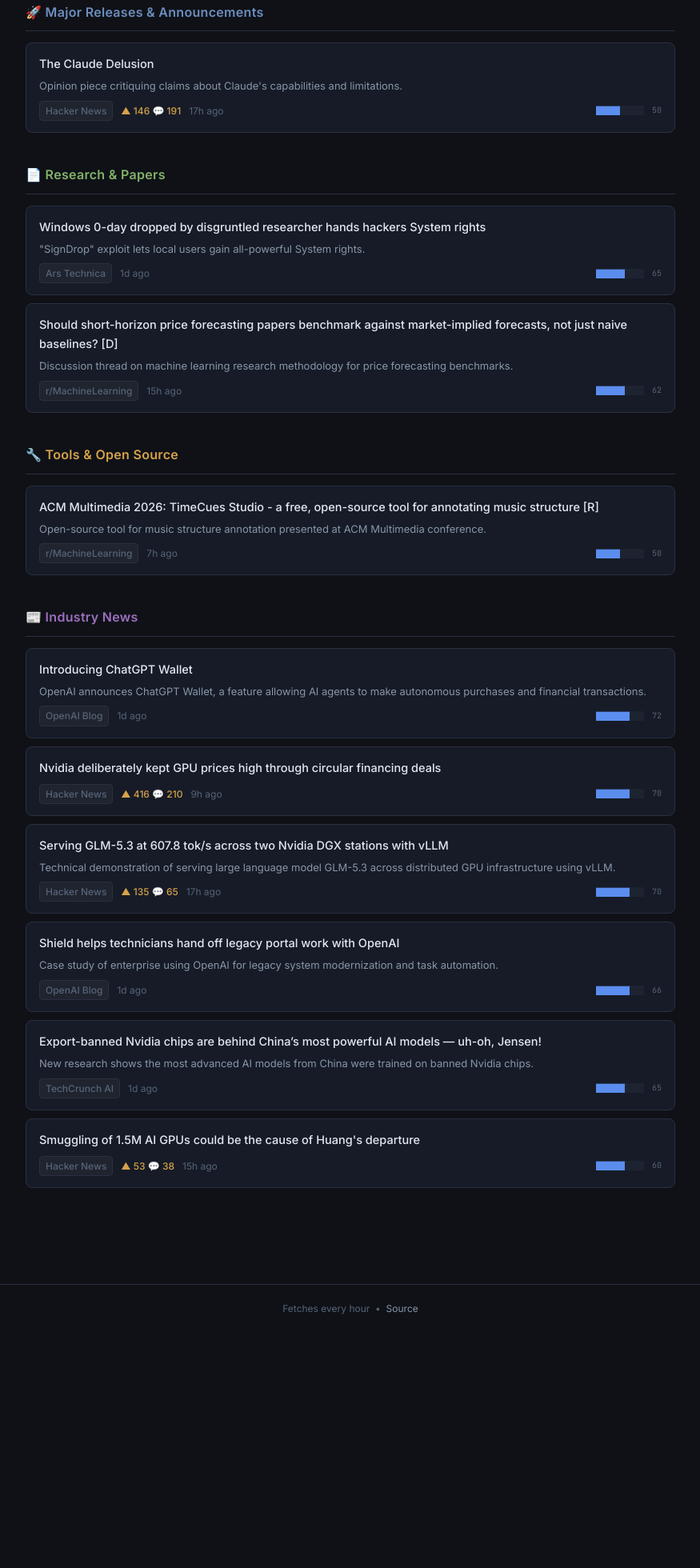
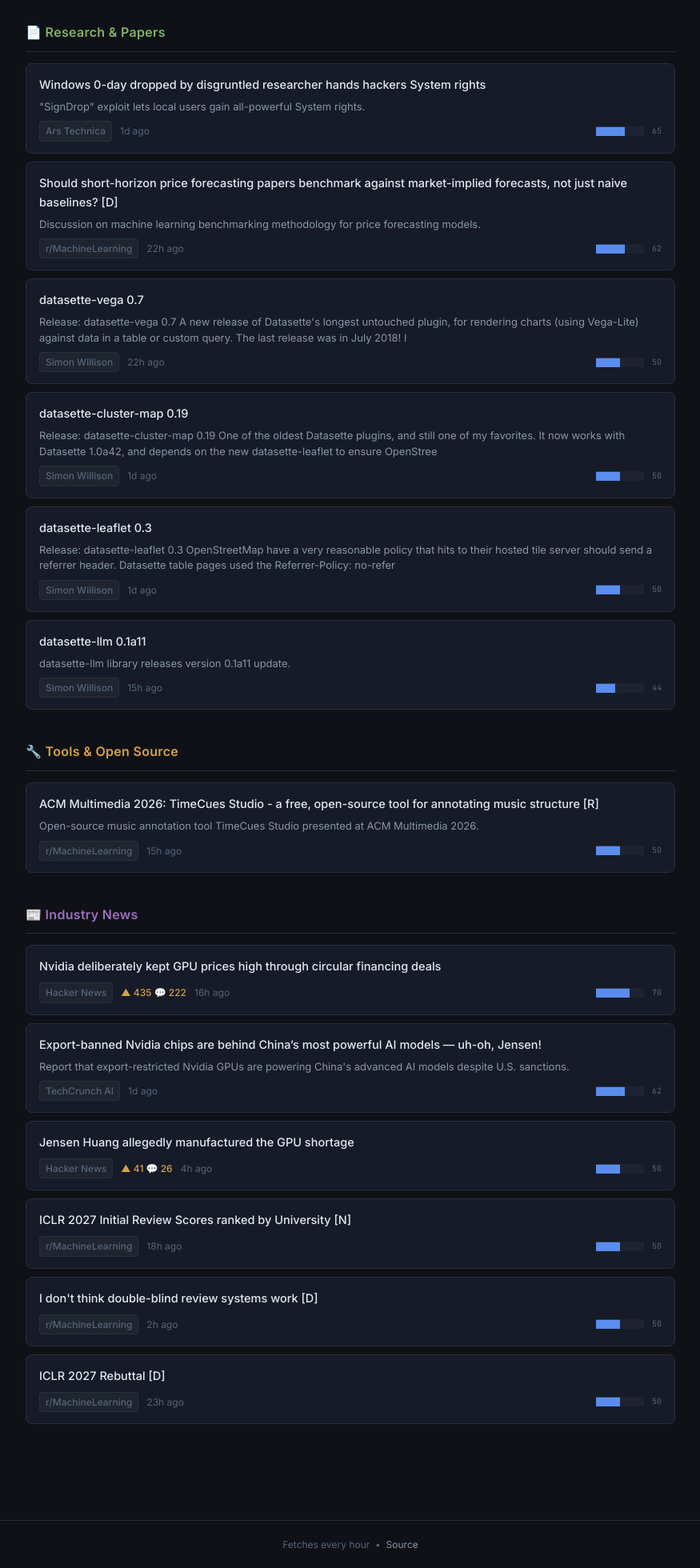
Before and after one commit to kevin-cantwell/ai-digest, a plain HTML site: page index.html in a window 1280 px wide. Shown: the part 625-2585 px from the top of the page at 80% size, without its empty margins (202-1077 px from the left). Before the commit the page ends 2290 px from the top, so only its background shows below. Drawn offline with Linux system fonts and the light colour scheme.

Commit message:
digest: 2026-11-15 15:18 UTC

```diff
--- a/index.html
+++ b/index.html
@@ -246,7 +246,7 @@
   <div class="header-inner">
     <div class="logo">AI Digest<span class="logo-dot">.</span></div>
     <div class="header-meta">
-      <span class="header-date" id="header-date" data-utc="2026-11-15T07:31:40Z">Sunday, November 15, 2026 — 07:31 UTC</span>
+      <span class="header-date" id="header-date" data-utc="2026-11-15T15:18:32Z">Sunday, November 15, 2026 — 15:18 UTC</span>
       <script>
         (function() {
           var el = document.getElementById('header-date');
@@ -259,7 +259,7 @@
       <span class="header-updated" id="header-updated">Updated just now</span>
       <script>
         (function() {
-          var builtAt = new Date("2026-11-15T07:31:40Z");
+          var builtAt = new Date("2026-11-15T15:18:32Z");
           function updateAge() {
             var mins = Math.floor((Date.now() - builtAt.getTime()) / 60000);
             var el = document.getElementById('header-updated');
@@ -275,14 +275,16 @@
           setInterval(updateAge, 60000);
         })();
       </script>
-      <span class="header-count">12 stories</span>
+      <span class="header-count">15 stories</span>
     </div>
   </div>
 </header>
 
 <main>
   <div class="tldr-box">
-    <p class="tldr-text">OpenAI introduced ChatGPT Wallet, a feature enabling AI agents to autonomously complete shopping transactions, while LangChain&#x27;s AI agent startup reached a $3 billion valuation. Reports indicate that export-banned Nvidia GPUs have been smuggled into China in large quantities to power domestic AI models, raising compliance concerns for the company.</p>
+    <p class="tldr-text"># Summary of Key AI Developments
+
+ChatGPT introduced a new Wallet feature enabling AI agents to autonomously complete shopping transactions, while LangChain, a platform for building AI agent applications, reached a $3 billion valuation. Export-controlled Nvidia GPUs are reportedly powering China&#x27;s most advanced AI models despite U.S. restrictions, raising questions about the effectiveness of semiconductor export bans.</p>
   </div>
 
 
@@ -293,7 +295,7 @@
         <div class="card-header">
           <a class="card-title" href="https://techcrunch.com/2026/11/13/chatgpts-new-wallet-lets-ai-agents-shop-and-check-out-for-you/" target="_blank" rel="noopener noreferrer">ChatGPT’s new Wallet lets AI agents shop and check out for you</a>
         </div>
-        <p class="item-summary">OpenAI releases ChatGPT Wallet feature enabling AI agents to autonomously shop and complete transactions.</p>
+        <p class="item-summary">OpenAI introduces Wallet feature enabling AI agents to autonomously shop and process transactions.</p>
         <div class="card-meta">
           <a class="source" href="https://techcrunch.com/2026/11/13/chatgpts-new-wallet-lets-ai-agents-shop-and-check-out-for-you/" target="_blank" rel="noopener noreferrer">TechCrunch AI</a>
 
@@ -305,29 +307,12 @@
         <div class="card-header">
           <a class="card-title" href="https://techcrunch.com/2026/11/13/ai-agent-startup-langchain-hits-3b-valuation/" target="_blank" rel="noopener noreferrer">AI agent startup LangChain hits $3B valuation</a>
         </div>
-        <p class="item-summary">LangChain, an AI agent framework startup, reaches $3 billion valuation in funding round.</p>
+        <p class="item-summary">LangChain, an AI agent infrastructure startup, reaches $3B valuation milestone.</p>
         <div class="card-meta">
           <a class="source" href="https://techcrunch.com/2026/11/13/ai-agent-startup-langchain-hits-3b-valuation/" target="_blank" rel="noopener noreferrer">TechCrunch AI</a>
 
           <span class="age">1d ago</span>
           <span class="score-bar" title="Quality score: 76/100"><span class="bar-filled">████████</span><span class="bar-empty">░░</span> <span class="score-num">76</span></span>
-        </div>
-      </div>
-      </div>
-    </section>
-    <section class="digest-section">
-      <h2 class="section-title" style="color: #6c8ebf;">🚀 Major Releases &amp; Announcements</h2>
-      <div class="cards">
-      <div class="card">
-        <div class="card-header">
-          <a class="card-title" href="https://www.netmeister.org/blog/claude-delusion.html" target="_blank" rel="noopener noreferrer">The Claude Delusion</a>
-        </div>
-        <p class="item-summary">Opinion piece critiquing claims about Claude&#x27;s capabilities and limitations.</p>
-        <div class="card-meta">
-          <a class="source" href="https://news.ycombinator.com/item?id=50496921" target="_blank" rel="noopener noreferrer">Hacker News</a>
-          <span class="upvotes">▲ 146  💬 191</span>
-          <span class="age">17h ago</span>
-          <span class="score-bar" title="Quality score: 50/100"><span class="bar-filled">█████</span><span class="bar-empty">░░░░░</span> <span class="score-num">50</span></span>
         </div>
       </div>
       </div>
@@ -351,12 +336,60 @@
         <div class="card-header">
           <a class="card-title" href="https://www.reddit.com/r/MachineLearning/comments/1xw6fk9/should_shorthorizon_price_forecasting_papers/" target="_blank" rel="noopener noreferrer">Should short-horizon price forecasting papers benchmark against market-implied forecasts, not just naive baselines? [D]</a>
         </div>
-        <p class="item-summary">Discussion thread on machine learning research methodology for price forecasting benchmarks.</p>
+        <p class="item-summary">Discussion on machine learning benchmarking methodology for price forecasting models.</p>
         <div class="card-meta">
           <a class="source" href="https://www.reddit.com/r/MachineLearning/comments/1xw6fk9/should_shorthorizon_price_forecasting_papers/" target="_blank" rel="noopener noreferrer">r/MachineLearning</a>
 
+          <span class="age">22h ago</span>
+          <span class="score-bar" title="Quality score: 62/100"><span class="bar-filled">██████</span><span class="bar-empty">░░░░</span> <span class="score-num">62</span></span>
+        </div>
+      </div>
+      <div class="card">
+        <div class="card-header">
+          <a class="card-title" href="https://simonwillison.net/2026/Nov/14/datasette-vega/" target="_blank" rel="noopener noreferrer">datasette-vega 0.7</a>
+        </div>
+        <p class="item-summary">Release: datasette-vega 0.7 A new release of Datasette&#x27;s longest untouched plugin, for rendering charts (using Vega-Lite) against data in a table or custom query. The last release was in July 2018! I </p>
+        <div class="card-meta">
+          <a class="source" href="https://simonwillison.net/2026/Nov/14/datasette-vega/" target="_blank" rel="noopener noreferrer">Simon Willison</a>
+
+          <span class="age">22h ago</span>
+          <span class="score-bar" title="Quality score: 50/100"><span class="bar-filled">█████</span><span class="bar-empty">░░░░░</span> <span class="score-num">50</span></span>
+        </div>
+      </div>
+      <div class="card">
+        <div class="card-header">
+          <a class="card-title" href="https://simonwillison.net/2026/Nov/13/datasette-cluster-map/" target="_blank" rel="noopener noreferrer">datasette-cluster-map 0.19</a>
+        </div>
+        <p class="item-summary">Release: datasette-cluster-map 0.19 One of the oldest Datasette plugins, and still one of my favorites. It now works with Datasette 1.0a42, and depends on the new datasette-leaflet to ensure OpenStree</p>
+        <div class="card-meta">
+          <a class="source" href="https://simonwillison.net/2026/Nov/13/datasette-cluster-map/" target="_blank" rel="noopener noreferrer">Simon Willison</a>
+
+          <span class="age">1d ago</span>
+          <span class="score-bar" title="Quality score: 50/100"><span class="bar-filled">█████</span><span class="bar-empty">░░░░░</span> <span class="score-num">50</span></span>
+        </div>
+      </div>
+      <div class="card">
+        <div class="card-header">
+          <a class="card-title" href="https://simonwillison.net/2026/Nov/13/datasette-leaflet/" target="_blank" rel="noopener noreferrer">datasette-leaflet 0.3</a>
+        </div>
+        <p class="item-summary">Release: datasette-leaflet 0.3 OpenStreetMap have a very reasonable policy that hits to their hosted tile server should send a referrer header. Datasette table pages used the Referrer-Policy: no-refer</p>
+        <div class="card-meta">
+          <a class="source" href="https://simonwillison.net/2026/Nov/13/datasette-leaflet/" target="_blank" rel="noopener noreferrer">Simon Willison</a>
+
+          <span class="age">1d ago</span>
+          <span class="score-bar" title="Quality score: 50/100"><span class="bar-filled">█████</span><span class="bar-empty">░░░░░</span> <span class="score-num">50</span></span>
+        </div>
+      </div>
+      <div class="card">
+        <div class="card-header">
+          <a class="card-title" href="https://simonwillison.net/2026/Nov/14/datasette-llm/" target="_blank" rel="noopener noreferrer">datasette-llm 0.1a11</a>
+        </div>
+        <p class="item-summary">datasette-llm library releases version 0.1a11 update.</p>
+        <div class="card-meta">
+          <a class="source" href="https://simonwillison.net/2026/Nov/14/datasette-llm/" target="_blank" rel="noopener noreferrer">Simon Willison</a>
+
           <span class="age">15h ago</span>
-          <span class="score-bar" title="Quality score: 62/100"><span class="bar-filled">██████</span><span class="bar-empty">░░░░</span> <span class="score-num">62</span></span>
+          <span class="score-bar" title="Quality score: 44/100"><span class="bar-filled">████</span><span class="bar-empty">░░░░░░</span> <span class="score-num">44</span></span>
         </div>
       </div>
       </div>
@@ -368,11 +401,11 @@
         <div class="card-header">
           <a class="card-title" href="https://i.redd.it/wa1w1q097n1i1.gif" target="_blank" rel="noopener noreferrer">ACM Multimedia 2026: TimeCues Studio - a free, open-source tool for annotating music structure [R]</a>
         </div>
-        <p class="item-summary">Open-source tool for music structure annotation presented at ACM Multimedia conference.</p>
+        <p class="item-summary">Open-source music annotation tool TimeCues Studio presented at ACM Multimedia 2026.</p>
         <div class="card-meta">
           <a class="source" href="https://www.reddit.com/r/MachineLearning/comments/1xwh3mw/acm_multimedia_2026_timecues_studio_a_free/" target="_blank" rel="noopener noreferrer">r/MachineLearning</a>
 
-          <span class="age">7h ago</span>
+          <span class="age">15h ago</span>
           <span class="score-bar" title="Quality score: 50/100"><span class="bar-filled">█████</span><span class="bar-empty">░░░░░</span> <span class="score-num">50</span></span>
         </div>
       </div>
@@ -383,74 +416,74 @@
       <div class="cards">
       <div class="card">
         <div class="card-header">
-          <a class="card-title" href="https://openai.com/index/introducing-chatgpt-wallet" target="_blank" rel="noopener noreferrer">Introducing ChatGPT Wallet</a>
-        </div>
-        <p class="item-summary">OpenAI announces ChatGPT Wallet, a feature allowing AI agents to make autonomous purchases and financial transactions.</p>
-        <div class="card-meta">
-          <a class="source" href="https://openai.com/index/introducing-chatgpt-wallet" target="_blank" rel="noopener noreferrer">OpenAI Blog</a>
-
-          <span class="age">1d ago</span>
-          <span class="score-bar" title="Quality score: 72/100"><span class="bar-filled">███████</span><span class="bar-empty">░░░</span> <span class="score-num">72</span></span>
-        </div>
-      </div>
-      <div class="card">
-        <div class="card-header">
           <a class="card-title" href="https://www.techspot.com/news/114558-nvidia-deliberately-kept-gpu-prices-high-through-circular.html" target="_blank" rel="noopener noreferrer">Nvidia deliberately kept GPU prices high through circular financing deals</a>
         </div>
 
         <div class="card-meta">
           <a class="source" href="https://news.ycombinator.com/item?id=50501631" target="_blank" rel="noopener noreferrer">Hacker News</a>
-          <span class="upvotes">▲ 416  💬 210</span>
-          <span class="age">9h ago</span>
+          <span class="upvotes">▲ 435  💬 222</span>
+          <span class="age">16h ago</span>
           <span class="score-bar" title="Quality score: 70/100"><span class="bar-filled">███████</span><span class="bar-empty">░░░</span> <span class="score-num">70</span></span>
-        </div>
-      </div>
-      <div class="card">
-        <div class="card-header">
-          <a class="card-title" href="https://developer.nvidia.com/blog/when-one-gpu-isnt-enough-serving-glm-5-3-across-two-nvidia-dgx-stations-with-vllm/" target="_blank" rel="noopener noreferrer">Serving GLM-5.3 at 607.8 tok/s across two Nvidia DGX stations with vLLM</a>
-        </div>
-        <p class="item-summary">Technical demonstration of serving large language model GLM-5.3 across distributed GPU infrastructure using vLLM.</p>
-        <div class="card-meta">
-          <a class="source" href="https://news.ycombinator.com/item?id=50497155" target="_blank" rel="noopener noreferrer">Hacker News</a>
-          <span class="upvotes">▲ 135  💬 65</span>
-          <span class="age">17h ago</span>
-          <span class="score-bar" title="Quality score: 70/100"><span class="bar-filled">███████</span><span class="bar-empty">░░░</span> <span class="score-num">70</span></span>
-        </div>
-      </div>
-      <div class="card">
-        <div class="card-header">
-          <a class="card-title" href="https://openai.com/business/customer-stories/shield" target="_blank" rel="noopener noreferrer">Shield helps technicians hand off legacy portal work with OpenAI</a>
-        </div>
-        <p class="item-summary">Case study of enterprise using OpenAI for legacy system modernization and task automation.</p>
-        <div class="card-meta">
-          <a class="source" href="https://openai.com/business/customer-stories/shield" target="_blank" rel="noopener noreferrer">OpenAI Blog</a>
-
-          <span class="age">1d ago</span>
-          <span class="score-bar" title="Quality score: 66/100"><span class="bar-filled">███████</span><span class="bar-empty">░░░</span> <span class="score-num">66</span></span>
         </div>
       </div>
       <div class="card">
         <div class="card-header">
           <a class="card-title" href="https://techcrunch.com/2026/11/13/export-banned-nvidia-chips-are-behind-chinas-most-powerful-ai-models-uh-oh-jensen/" target="_blank" rel="noopener noreferrer">Export-banned Nvidia chips are behind China’s most powerful AI models — uh-oh, Jensen!</a>
         </div>
-        <p class="item-summary">New research shows the most advanced AI models from China were trained on banned Nvidia chips.</p>
+        <p class="item-summary">Report that export-restricted Nvidia GPUs are powering China&#x27;s advanced AI models despite U.S. sanctions.</p>
         <div class="card-meta">
           <a class="source" href="https://techcrunch.com/2026/11/13/export-banned-nvidia-chips-are-behind-chinas-most-powerful-ai-models-uh-oh-jensen/" target="_blank" rel="noopener noreferrer">TechCrunch AI</a>
 
           <span class="age">1d ago</span>
-          <span class="score-bar" title="Quality score: 65/100"><span class="bar-filled">██████</span><span class="bar-empty">░░░░</span> <span class="score-num">65</span></span>
+          <span class="score-bar" title="Quality score: 62/100"><span class="bar-filled">██████</span><span class="bar-empty">░░░░</span> <span class="score-num">62</span></span>
         </div>
       </div>
       <div class="card">
         <div class="card-header">
-          <a class="card-title" href="https://www.tomshardware.com/tech-industry/artificial-intelligence/mass-smuggling-of-nvidia-ai-gpus-could-be-the-underlying-cause-of-jensen-huangs-departure-analysts-claim-more-than-1-5-gigawatts-of-banned-chips-tracked-to-china-despite-export-controls" target="_blank" rel="noopener noreferrer">Smuggling of 1.5M AI GPUs could be the cause of Huang&#x27;s departure</a>
+          <a class="card-title" href="https://wccftech.com/jensen-huang-financed-ai-startups-absorb-excess-silicon/" target="_blank" rel="noopener noreferrer">Jensen Huang allegedly manufactured the GPU shortage</a>
         </div>
 
         <div class="card-meta">
-          <a class="source" href="https://news.ycombinator.com/item?id=50498051" target="_blank" rel="noopener noreferrer">Hacker News</a>
-          <span class="upvotes">▲ 53  💬 38</span>
-          <span class="age">15h ago</span>
-          <span class="score-bar" title="Quality score: 60/100"><span class="bar-filled">██████</span><span class="bar-empty">░░░░</span> <span class="score-num">60</span></span>
+          <a class="source" href="https://news.ycombinator.com/item?id=50505905" target="_blank" rel="noopener noreferrer">Hacker News</a>
+          <span class="upvotes">▲ 41  💬 26</span>
+          <span class="age">4h ago</span>
+          <span class="score-bar" title="Quality score: 50/100"><span class="bar-filled">█████</span><span class="bar-empty">░░░░░</span> <span class="score-num">50</span></span>
+        </div>
+      </div>
+      <div class="card">
+        <div class="card-header">
+          <a class="card-title" href="https://i.redd.it/di5zcerz1n1i1.png" target="_blank" rel="noopener noreferrer">ICLR 2027 Initial Review Scores ranked by University [N]</a>
+        </div>
+
+        <div class="card-meta">
+          <a class="source" href="https://www.reddit.com/r/MachineLearning/comments/1xwcjuq/iclr_2027_initial_review_scores_ranked_by/" target="_blank" rel="noopener noreferrer">r/MachineLearning</a>
+
+          <span class="age">18h ago</span>
+          <span class="score-bar" title="Quality score: 50/100"><span class="bar-filled">█████</span><span class="bar-empty">░░░░░</span> <span class="score-num">50</span></span>
+        </div>
+      </div>
+      <div class="card">
+        <div class="card-header">
+          <a class="card-title" href="https://www.reddit.com/r/MachineLearning/comments/1xwuwqd/i_dont_think_doubleblind_review_systems_work_d/" target="_blank" rel="noopener noreferrer">I don&#x27;t think double-blind review systems work [D]</a>
+        </div>
+
+        <div class="card-meta">
+          <a class="source" href="https://www.reddit.com/r/MachineLearning/comments/1xwuwqd/i_dont_think_doubleblind_review_systems_work_d/" target="_blank" rel="noopener noreferrer">r/MachineLearning</a>
+
+          <span class="age">2h ago</span>
+          <span class="score-bar" title="Quality score: 50/100"><span class="bar-filled">█████</span><span class="bar-empty">░░░░░</span> <span class="score-num">50</span></span>
+        </div>
+      </div>
+      <div class="card">
+        <div class="card-header">
+          <a class="card-title" href="https://www.reddit.com/r/MachineLearning/comments/1xw5uwe/iclr_2027_rebuttal_d/" target="_blank" rel="noopener noreferrer">ICLR 2027 Rebuttal [D]</a>
+        </div>
+
+        <div class="card-meta">
+          <a class="source" href="https://www.reddit.com/r/MachineLearning/comments/1xw5uwe/iclr_2027_rebuttal_d/" target="_blank" rel="noopener noreferrer">r/MachineLearning</a>
+
+          <span class="age">23h ago</span>
+          <span class="score-bar" title="Quality score: 50/100"><span class="bar-filled">█████</span><span class="bar-empty">░░░░░</span> <span class="score-num">50</span></span>
         </div>
       </div>
       </div>
```
Also changed, not shown: feed.xml (+70 -46 lines).
